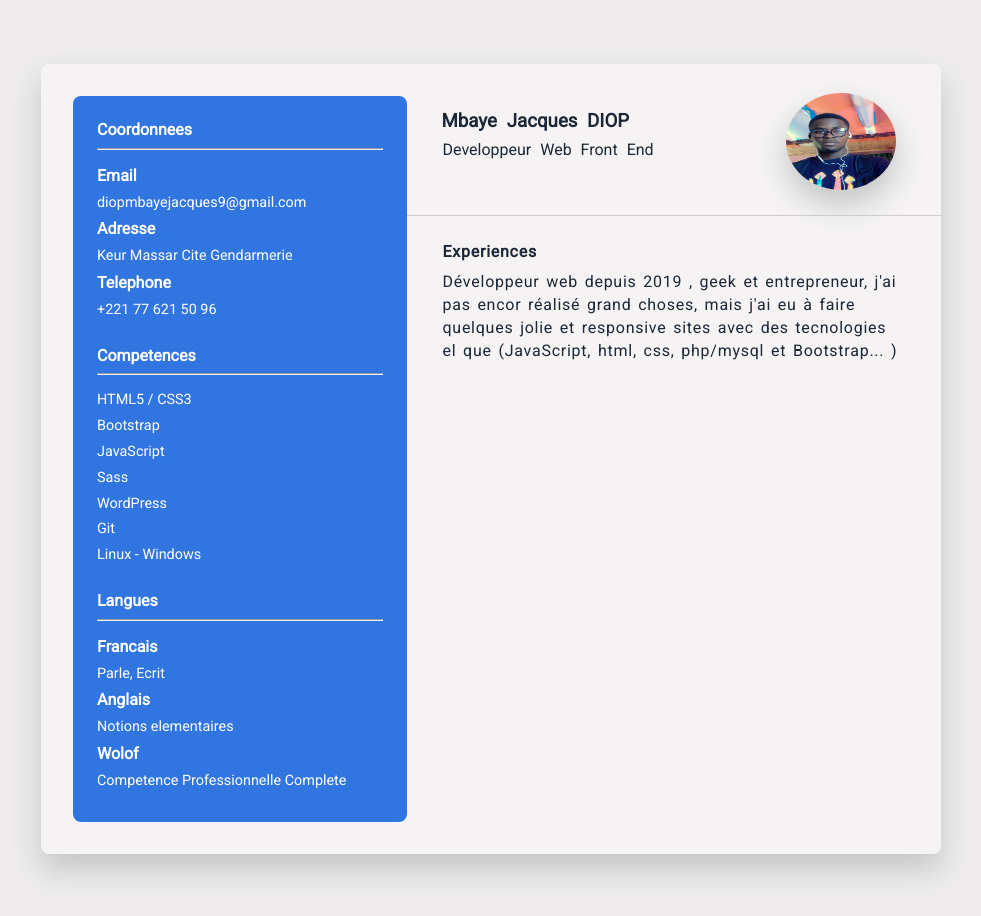
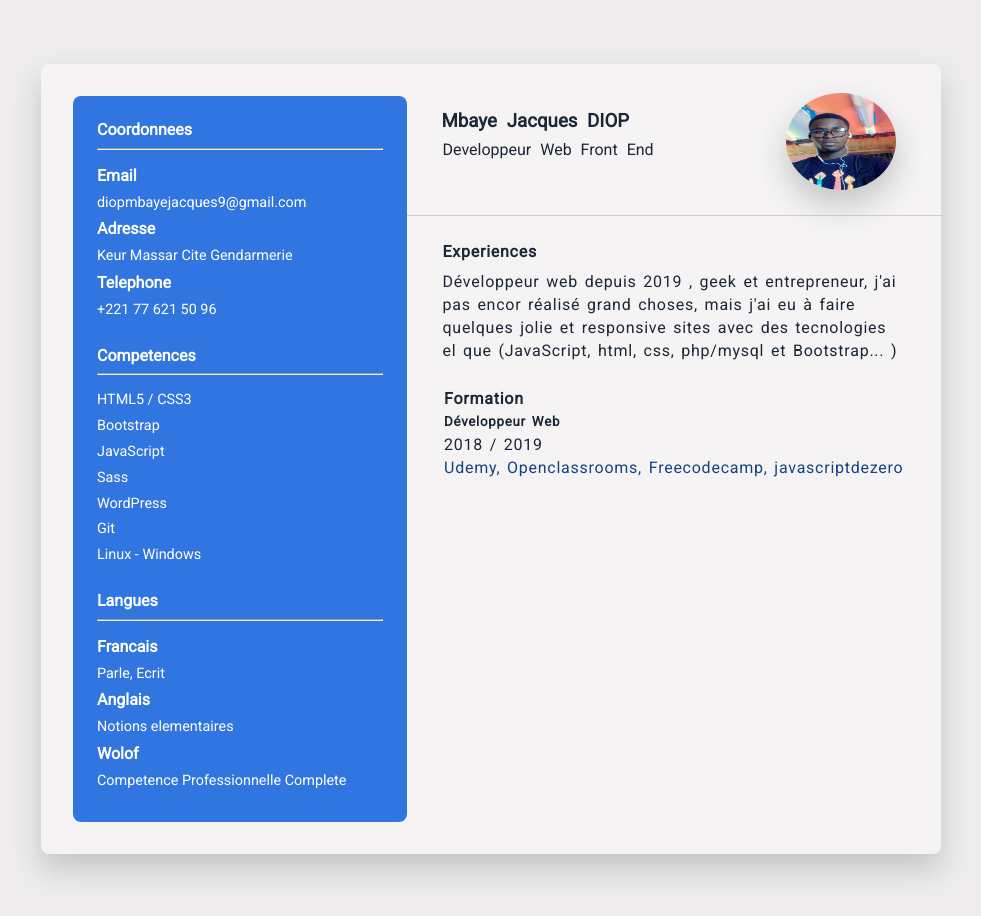
Before and after one commit to MJ-diop/MJD_CV, a website: page index.html in a window 1280 px wide. Shown: the whole page, without its empty margins (149-1130 px from the left). Drawn offline with Linux system fonts and the light colour scheme.

Commit message:
section formation: done

```diff
--- a/index.html
+++ b/index.html
@@ -71,6 +71,27 @@
         <!-- END OF THE experience section -->
       </div>
       <!-- END OF THE div container -->
+      <section class="formation">
+        <h4>Formation</h4>
+        <h5>Développeur Web</h5>
+
+        <span>2018 / 2019</span>
+
+        <p>
+          <a href="https://www.udemy.com/" target="blank">Udemy,</a>
+
+          <a href="https://openclassrooms.com/fr" target="blank"
+            >Openclassrooms,</a
+          >
+          <a href="https://www.freecodecamp.org/" target="blank"
+            >Freecodecamp,</a
+          >
+          <a href="https://www.javascriptdezero.com/" target="blank"
+            >javascriptdezero</a
+          >
+        </p>
+      </section>
+      <!-- END OF THE formation section -->
     </main>
 
     <script src="src/js/main.js"></script>
--- a/src/scss/main.scss
+++ b/src/scss/main.scss
@@ -1,6 +1,5 @@
 // GOOGLE FONT
 @import 'https://fonts.googleapis.com/css?family=Roboto:400&display=swap';
-@import 'https://fonts.googleapis.com/css?family=Dancing+Script&display=swap';
 
 @import 'components/var';
 
@@ -108,4 +107,22 @@ main {
       }
     }
   }
+  .formation {
+    float: right;
+    margin-top: -435px;
+    width: 465px;
+    word-spacing: 2px;
+    line-height: 23.15px;
+    letter-spacing: 0.75px;
+    color: rgb(27, 39, 54);
+
+    a {
+      text-decoration: none;
+      color: rgb(18, 68, 129);
+
+      &:hover {
+        color: #3176e0;
+      }
+    }
+  }
 }
```
Also changed, not shown: src/css/main.css.
